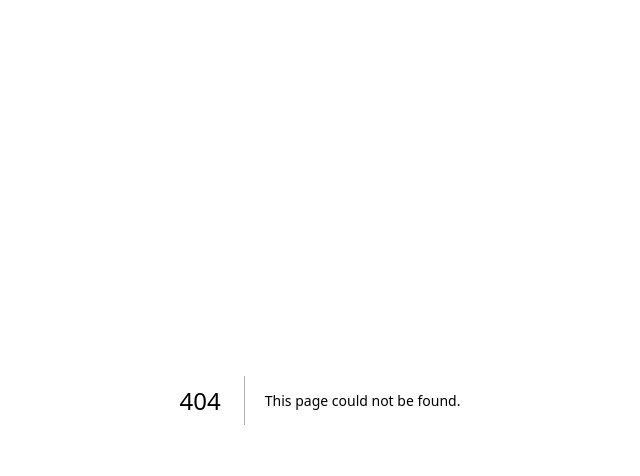
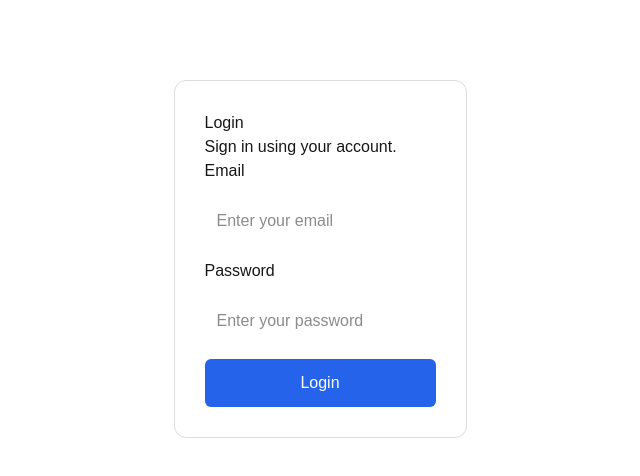
Before and after one commit to Rocky17x10/my-app, a Next.js app: page /login in a window 1280 px wide. Before the commit this address had no page. Shown: the top 476 px of the page, without its empty margins (320-960 px from the left). Built offline with nearby package versions, Linux system fonts and the light colour scheme.

Commit message:
Login page created

```diff
--- /dev/null
+++ b/app/login/page.tsx
@@ -0,0 +1,164 @@
+
+'use client';
+
+import { useState, type FormEvent } from 'react';
+
+type Profile = {
+  userId: number;
+  email: string;
+};
+
+export default function LoginPage() {
+  const [email, setEmail] = useState('');
+  const [password, setPassword] = useState('');
+  const [loading, setLoading] = useState(false);
+  const [error, setError] = useState('');
+  const [profile, setProfile] = useState<Profile | null>(null);
+
+  async function handleLogin(event: FormEvent<HTMLFormElement>) {
+    event.preventDefault();
+
+    setLoading(true);
+    setError('');
+    setProfile(null);
+
+    try {
+      // Step 1: Log in and receive the JWT token
+      const loginResponse = await fetch(
+        'http://localhost:3001/auth/login',
+        {
+          method: 'POST',
+          headers: {
+            'Content-Type': 'application/json',
+          },
+          body: JSON.stringify({ email, password }),
+        },
+      );
+
+      const loginData = await loginResponse.json();
+
+      if (!loginResponse.ok) {
+        throw new Error(
+          typeof loginData.message === 'string'
+            ? loginData.message
+            : 'Login failed.',
+        );
+      }
+
+      const token: string = loginData.access_token;
+
+      if (!token) {
+        throw new Error('The backend did not return an access token.');
+      }
+
+      // Step 2: Use the token to access the protected profile
+      const profileResponse = await fetch(
+        'http://localhost:3001/auth/profile',
+        {
+          headers: {
+            Authorization: `Bearer ${token}`,
+          },
+        },
+      );
+
+      const profileData = await profileResponse.json();
+
+      if (!profileResponse.ok) {
+        throw new Error('Login succeeded, but profile access failed.');
+      }
+
+      // Step 3: Display the authenticated user's information
+      setProfile(profileData.user);
+    } catch (err) {
+      setError(
+        err instanceof Error
+          ? err.message
+          : 'Could not connect to the backend.',
+      );
+    } finally {
+      setLoading(false);
+    }
+  }
+
+  return (
+    <main
+      style={{
+        maxWidth: '400px',
+        margin: '80px auto',
+        padding: '30px',
+        fontFamily: 'Arial, sans-serif',
+        border: '1px solid #ddd',
+        borderRadius: '12px',
+      }}
+    >
+      <h1>Login</h1>
+      <p>Sign in using your account.</p>
+
+      <form
+        onSubmit={handleLogin}
+        style={{
+          display: 'flex',
+          flexDirection: 'column',
+          gap: '14px',
+        }}
+      >
+        <label htmlFor="email">Email</label>
+        <input
+          id="email"
+          type="email"
+          value={email}
+          onChange={(event) => setEmail(event.target.value)}
+          placeholder="Enter your email"
+          autoComplete="email"
+          required
+          style={{ padding: '12px' }}
+        />
+
+        <label htmlFor="password">Password</label>
+        <input
+          id="password"
+          type="password"
+          value={password}
+          onChange={(event) => setPassword(event.target.value)}
+          placeholder="Enter your password"
+          autoComplete="current-password"
+          required
+          style={{ padding: '12px' }}
+        />
+
+        <button
+          type="submit"
+          disabled={loading}
+          style={{
+            padding: '12px',
+            color: 'white',
+            backgroundColor: '#2563eb',
+            border: 'none',
+            borderRadius: '6px',
+            cursor: loading ? 'wait' : 'pointer',
+          }}
+        >
+          {loading ? 'Logging in...' : 'Login'}
+        </button>
+      </form>
+
+      {error && <p style={{ color: 'red' }}>{error}</p>}
+
+      {profile && (
+        <section
+          style={{
+            marginTop: '24px',
+            padding: '16px',
+            backgroundColor: '#f0fdf4',
+            borderRadius: '8px',
+          }}
+        >
+          <h2>Login successful!</h2>
+          <p>Welcome, {profile.email}</p>
+          <p>User ID: {profile.userId}</p>
+          <p>Your protected profile was loaded successfully.</p>
+        </section>
+      )}
+    </main>
+  );
+}
```
